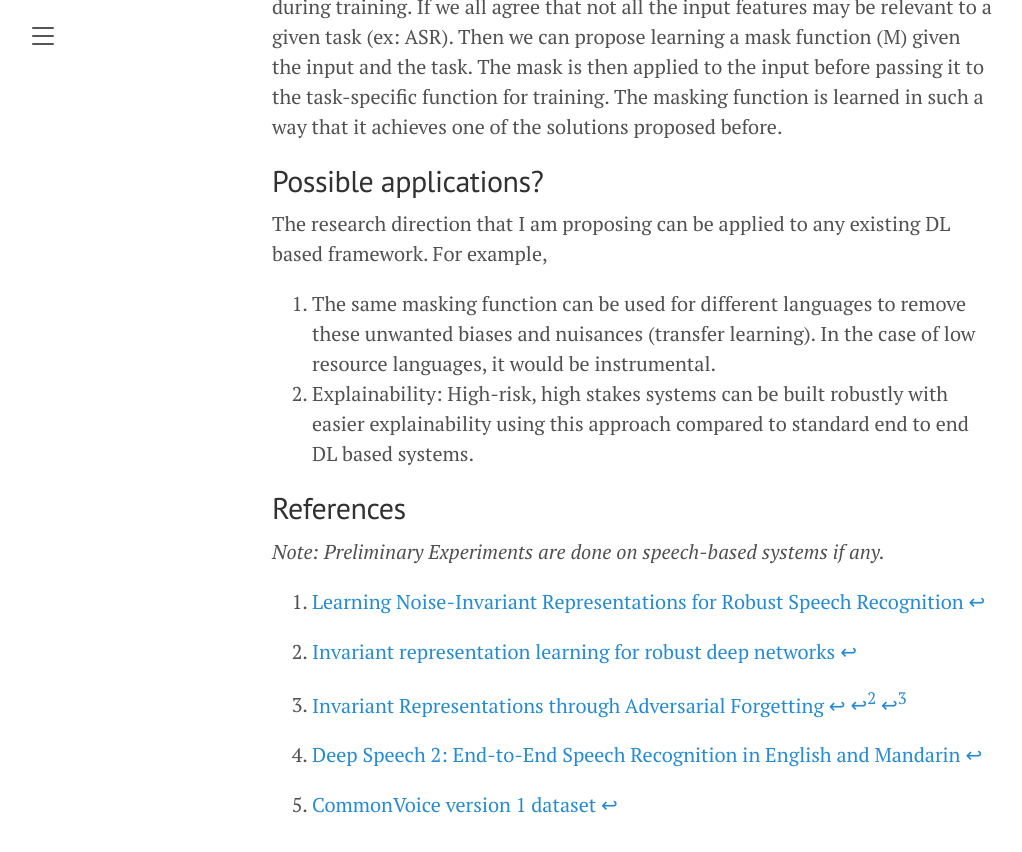
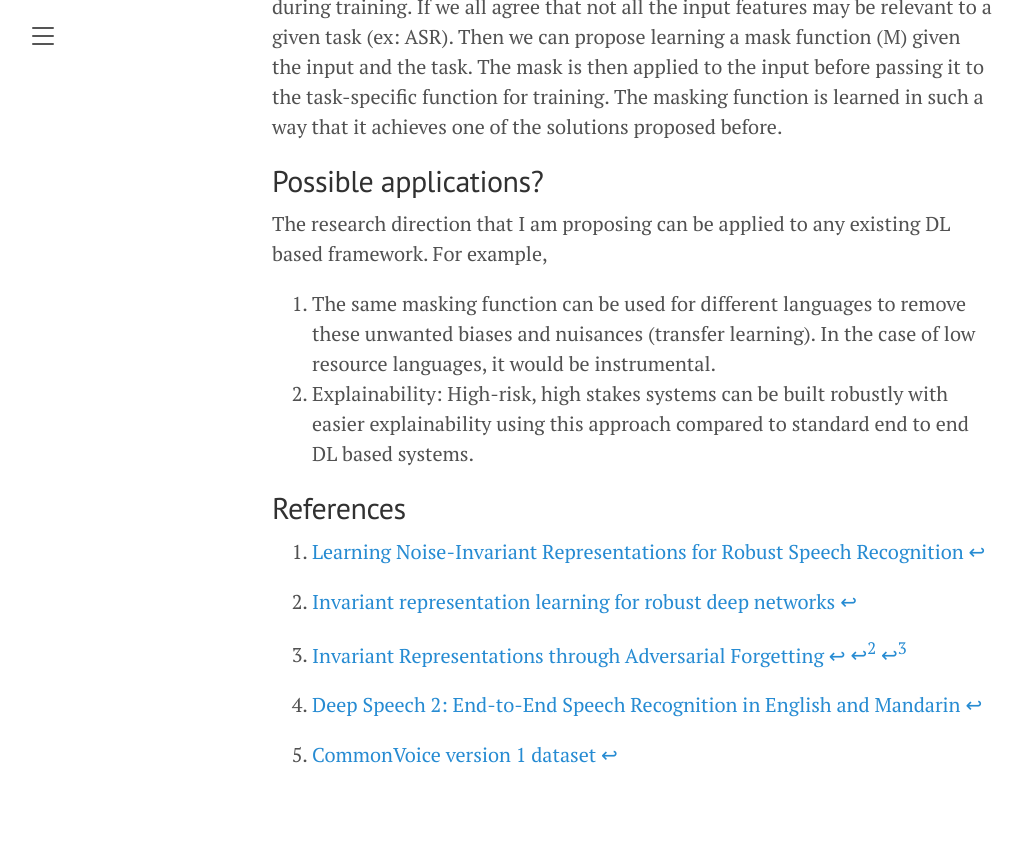
Before and after one commit to raotnameh/raotnameh.github.io, a Jekyll site: the page built from current_rf.md, in a window 1280 px wide and 900 px high, scrolled down 4386 px. Shown: the top 852 px of the window, without its empty margins (8-1030 px from the left). Built offline with Jekyll 4.4.1, drawn with Linux system fonts in a browser that asks for light colours.

Commit message:
It's just my website

```diff
--- a/current_rf.md
+++ b/current_rf.md
@@ -5,13 +5,13 @@
 
 <!-- vim-markdown-toc GFM -->
 
-- [Introduction](#introduction)
-- [Problems?](#problems)
-- [Solutions?](#solutions)
-- [Experimentations](#experimentations)
-- [Importance to the DL reserach community?](#importance-to-the-dl-reserach-community)
-- [Possible applications?](#possible-applications)
-- [References](#references)
+* [Introduction](#introduction)
+* [Problems?](#problems)
+* [Solutions?](#solutions)
+* [Experimentations](#experimentations)
+* [Importance to the DL reserach community?](#importance-to-the-dl-reserach-community)
+* [Possible applications?](#possible-applications)
+* [References](#references)
 
 <!-- vim-markdown-toc -->
 <script type="text/javascript" async
@@ -91,5 +91,3 @@
 [^ref3]: [Invariant representation learning for robust deep networks](https://assets.amazon.science/ba/d7/902f6d6c4bd6812565e2b9eca667/invariant-representation-learning-for-robust-deep-networks.pdf)
 [^ref4]: [Deep Speech 2: End-to-End Speech Recognition in English and Mandarin](https://arxiv.org/abs/1512.02595)
 [^data1]: [CommonVoice version 1 dataset](https://common-voice-data-download.s3.amazonaws.com/cv_corpus_v1.tar.gz)
-
-*Note: Preliminary Experiments are done on speech-based systems if any.*
```
